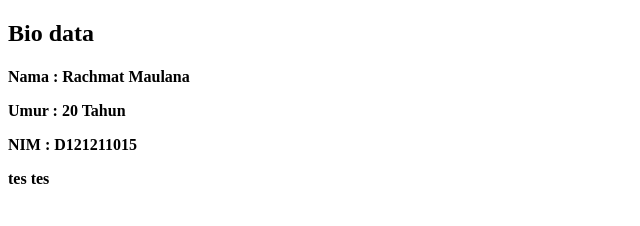
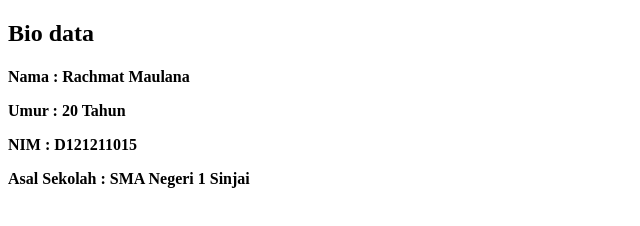
Before and after one commit to rchmtmaulana/PemrogramanWeb, a plain HTML site: page index.html in a window 1280 px wide. Shown: the whole page, without its empty margins (0-640 px from the left). Drawn offline with Linux system fonts and the light colour scheme.

Commit message:
tambah asal sekolah

```diff
--- a/index.html
+++ b/index.html
@@ -8,10 +8,10 @@
 <body>
     <h2>Bio data</h2>
     <h4>
-        <p>Nama : Rachmat Maulana</p>
-        <p>Umur : 20 Tahun</p>
-        <p>NIM : D121211015</p>
-        <p>tes tes</p>
+        <p>Nama         : Rachmat Maulana</p>
+        <p>Umur         : 20 Tahun</p>
+        <p>NIM          : D121211015</p>
+        <p>Asal Sekolah : SMA Negeri 1 Sinjai</p>
     </h4>
     </html>
 </body>
```
